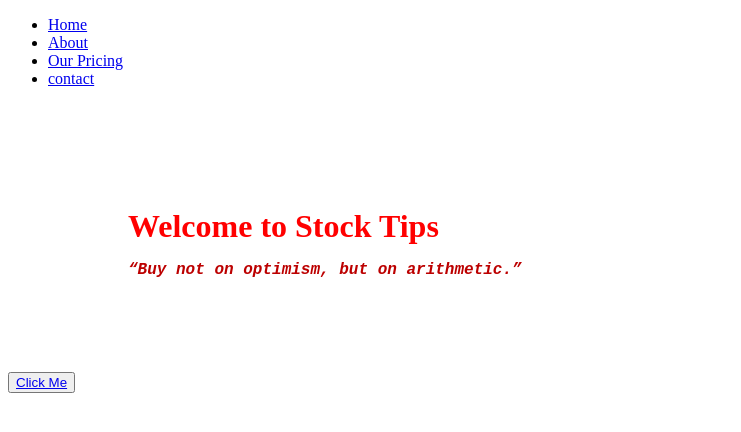
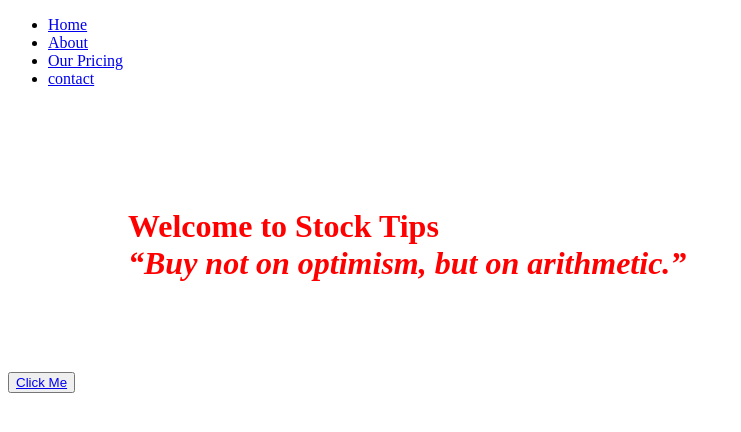
Before and after one commit to sudhan1256/stocktips, a plain HTML site: page web.html in a window 1280 px wide. Shown: the whole page, without its empty margins (0-741 px from the left). Drawn offline with Linux system fonts and the light colour scheme.

Commit message:
Update web.html

```diff
--- a/web.html
+++ b/web.html
@@ -15,7 +15,7 @@
             <li style="--i:3;"><a href="#"><a href="contact.html">contact</a></li>
     </ul>
     <div class="title-container">
-      <h1 class="title-text" id="title">Welcome to Stock Tips<br><i id="quote">“Buy not on optimism, but on arithmetic.”</i></h1>
+      <h1 class="title-text" id="title">Welcome to Stock Tips<br><i>“Buy not on optimism, but on arithmetic.”</i></h1>
       <button class="stylish-button"><a href="https://telegram.me/TraderTips127">Click Me</a> </button>
 
     </div>
```
